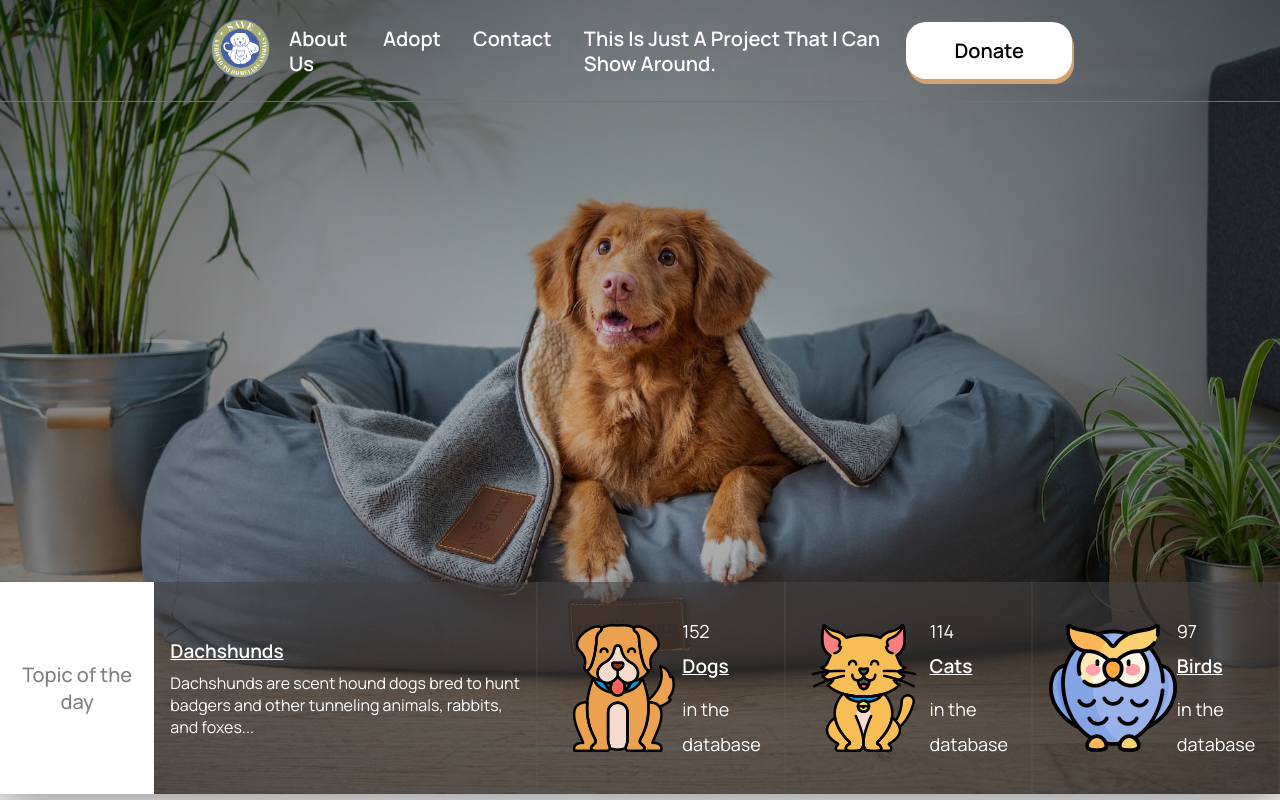
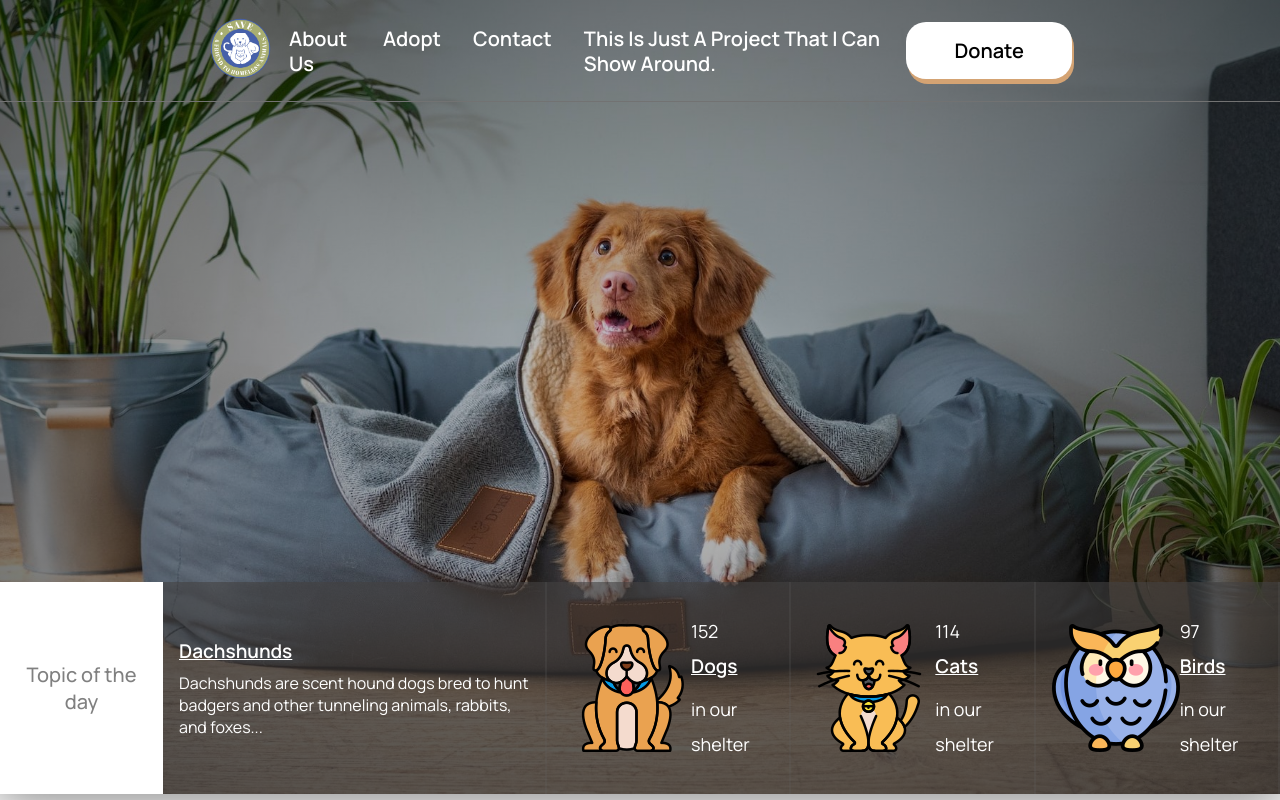
Before and after one commit to BaloghzsoltCsharp/reacting-for-a-cause, a React (Create React App) app in the folder eta-website/: page / in a window 1280 px wide. Shown: the top 800 px of the page. Built offline with nearby package versions, Linux system fonts and the light colour scheme.

Commit message:
Changed "in database" to "in our shelter"

```diff
--- a/eta-website/src/components/animaldetails/Animaldetails.jsx
+++ b/eta-website/src/components/animaldetails/Animaldetails.jsx
@@ -10,7 +10,7 @@ const Animaldetails = (props) => {
         <div className="eta__header-content_animals-details">
             <p>{props.amount}</p>
             <p className='animal__name'>{props.name}</p>
-            <p>in the database</p>
+            <p>in our shelter</p>
         </div>
     </div>
   )
```
